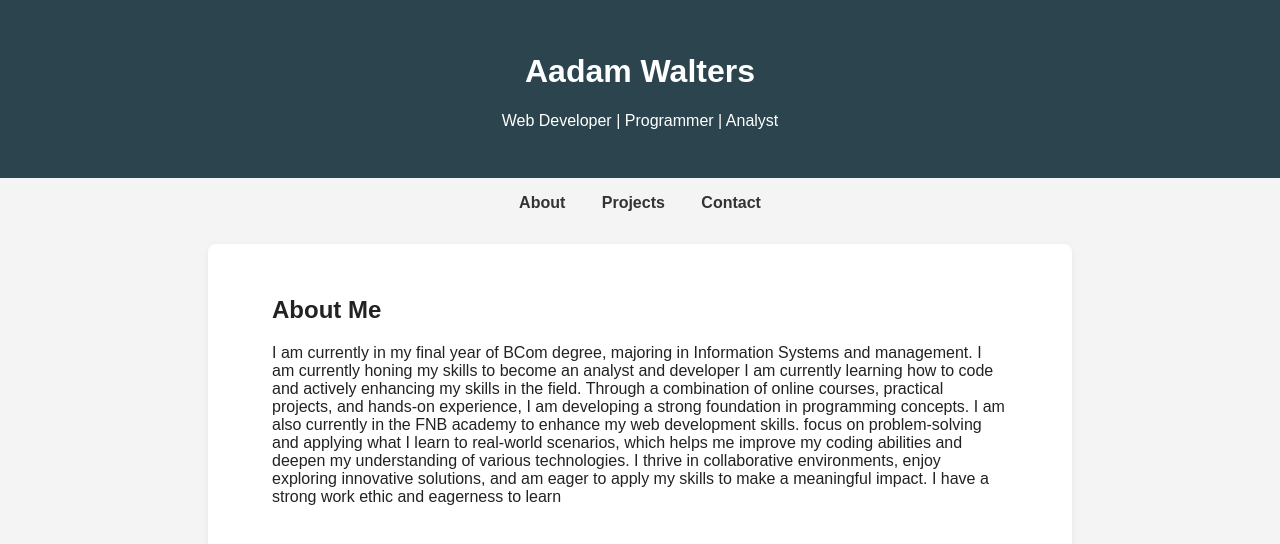
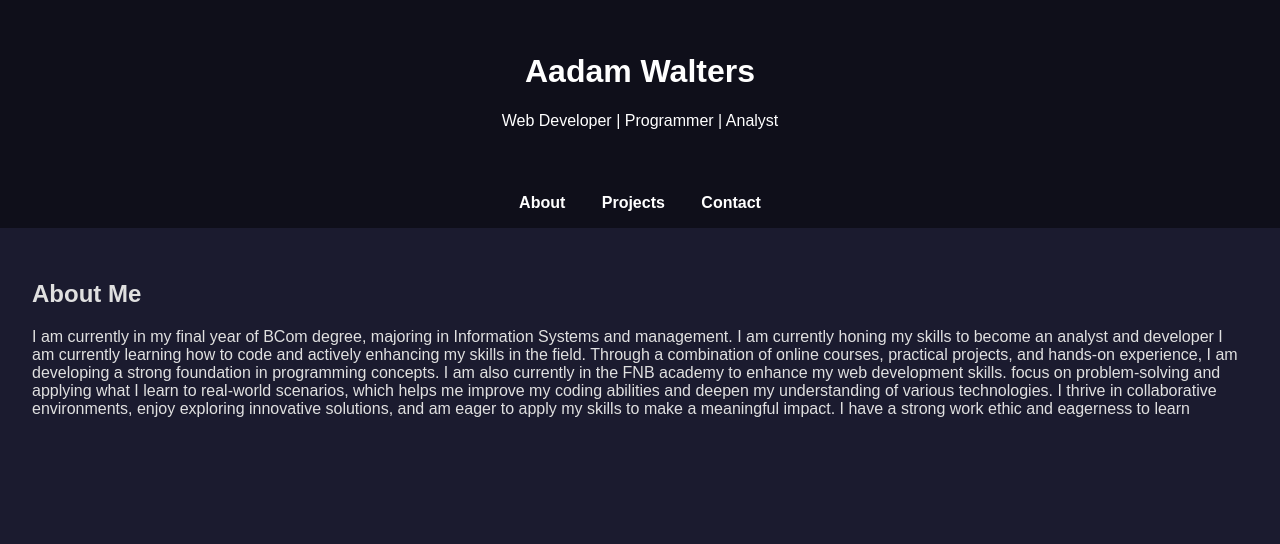
Before and after one commit to wonwicky/wonwicky.github.io, a plain HTML site: page index.html in a window 1280 px wide. Drawn offline with nearby package versions, Linux system fonts and the light colour scheme.

Commit message:
changed color scheme

```diff
--- a/script.js
+++ b/script.js
@@ -10,7 +10,7 @@ window.addEventListener("DOMContentLoaded", () => {
   resizeCanvas();
   window.addEventListener("resize", resizeCanvas);
 
-  const blockSize = 2;
+  const blockSize = 0.5;
   const particles = [];
 
   class Pixel {
--- a/style.css
+++ b/style.css
@@ -1,20 +1,20 @@
- /* GENERAL STYLES */
+/* GENERAL STYLES */
 body {
   font-family: Arial, sans-serif;
   margin: 0;
   padding: 0;
-  background: #f4f4f4; /* light background behind main content */
-  color: #222;
-  position: relative; /* Ensures canvas layering works properly */
-  overflow-x: hidden;  /* Prevents horizontal scroll from canvas if resized oddly */
+  background: #0f0f1a; /* Futuristic dark background */
+  color: #e0e0e0;       /* Light text for contrast */
+  position: relative;
+  overflow-x: hidden;
 }
 
 header {
-  background: #2b444e;
-  color: #fff;
+  background: transparent;
+  color:white;
   padding: 2rem 1rem;
   text-align: center;
-  position: relative; /* ensures it stays below the canvas */
+  position: relative;
   z-index: 1;
 }
 
@@ -26,27 +26,23 @@ nav {
 }
 
 nav a {
-  color: #333;
+  color: white;
   text-decoration: none;
   margin: 0 1rem;
   font-weight: bold;
+  transition: 0.3s ease;
 }
 
-main {
-  max-width: 800px;
-  margin: 2rem auto;
-  background: #fff;
-  padding: 2rem;
-  border-radius: 8px;
-  box-shadow: 0 2px 8px rgba(0,0,0,0.05);
-  position: relative;
-  z-index: 1;
+nav a:hover {
+  color: #ffffff;
+  text-shadow: 0 0 8px #00ffe7;
 }
 
 footer {
   text-align: center;
   padding: 1rem;
-  background: #eee;
+  background: #1a1a2e;
+  color: #aaa;
   margin-top: 2rem;
   position: relative;
   z-index: 1;
@@ -60,33 +56,18 @@ footer {
   width: 100vw;
   height: 100vh;
   pointer-events: none;
-  z-index: 9999; /* on top of everything, but won't block interaction */
+  z-index: 9999;
+  background: transparent;
 }
 
 canvas#pixelCanvas {
-      position: fixed;
-      top: 0;
-      left: 0;
-      width: 100vw;
-      height: 100vh;
-      pointer-events: none;
-      z-index: 9999;
-    }
-
-
-
-    /* Custom Portfolio Effects Stylesheet */
-
-/* Pixel drag effect canvas */
-#pixelCanvas {
   position: fixed;
   top: 0;
   left: 0;
-  width: 100%;
-  height: 100%;
+  width: 100vw;
+  height: 100vh;
   pointer-events: none;
-  z-index: 1;
-  background: transparent;
+  z-index: 9999;
 }
 
 /* Enhanced glow effects */
@@ -102,8 +83,8 @@ canvas#pixelCanvas {
   right: 0;
   bottom: 0;
   background: linear-gradient(45deg,
-    hsl(260, 100%, 70%, 0.1),
-    hsl(300, 100%, 65%, 0.1));
+    hsl(260, 100%, 70%, 0.15),
+    hsl(180, 100%, 65%, 0.15));
   border-radius: inherit;
   opacity: 0;
   transition: opacity 0.3s ease;
@@ -129,7 +110,7 @@ canvas#pixelCanvas {
   position: absolute;
   width: 2px;
   height: 2px;
-  background: hsl(260, 100%, 70%);
+  background: #00ffe7;
   border-radius: 50%;
   animation: float 6s ease-in-out infinite;
 }
@@ -161,7 +142,7 @@ canvas#pixelCanvas {
   height: 100%;
   background: linear-gradient(90deg,
     transparent,
-    hsl(260, 100%, 70%, 0.2),
+    rgba(0, 255, 231, 0.2),
     transparent);
   transition: left 0.6s ease;
 }
@@ -174,9 +155,9 @@ canvas#pixelCanvas {
 .text-shimmer {
   background: linear-gradient(
     45deg,
-    hsl(260, 100%, 70%),
-    hsl(300, 100%, 65%),
-    hsl(260, 100%, 70%)
+    #b388ff,
+    #00ffe7,
+    #b388ff
   );
   background-size: 200% 200%;
   -webkit-background-clip: text;
@@ -204,21 +185,21 @@ canvas#pixelCanvas {
   width: 0;
   height: 3px;
   background: linear-gradient(90deg,
-    hsl(260, 100%, 70%),
-    hsl(300, 100%, 65%));
+    #b388ff,
+    #00ffe7);
   z-index: 100;
   transition: width 0.1s ease;
 }
 
 /* Typing effect */
 .typing-effect {
-  border-right: 2px solid hsl(260, 100%, 70%);
+  border-right: 2px solid #00ffe7;
   animation: blink 1s infinite;
 }
 
 @keyframes blink {
   0%, 50% {
-    border-color: hsl(260, 100%, 70%);
+    border-color: #00ffe7;
   }
   51%, 100% {
     border-color: transparent;
@@ -229,8 +210,13 @@ canvas#pixelCanvas {
 ::-webkit-scrollbar {
   width: 8px;
 }
+::-webkit-scrollbar-thumb {
+  background: #00ffe7;
+  border-radius: 10px;
+}
 
-  html, body {
+/* Fullscreen scroll effect */
+html, body {
   margin: 0;
   padding: 0;
   height: 100%;
@@ -251,10 +237,10 @@ canvas#pixelCanvas {
   box-sizing: border-box;
 }
 
-/* Optional: For nicer look */
+/* Alternate section backgrounds */
 section:nth-child(even) {
-  background-color: #f0f0f0;
+  background-color: #121224;
 }
 section:nth-child(odd) {
-  background-color: #ffffff;
+  background-color: #1b1b2f;
 }
```
